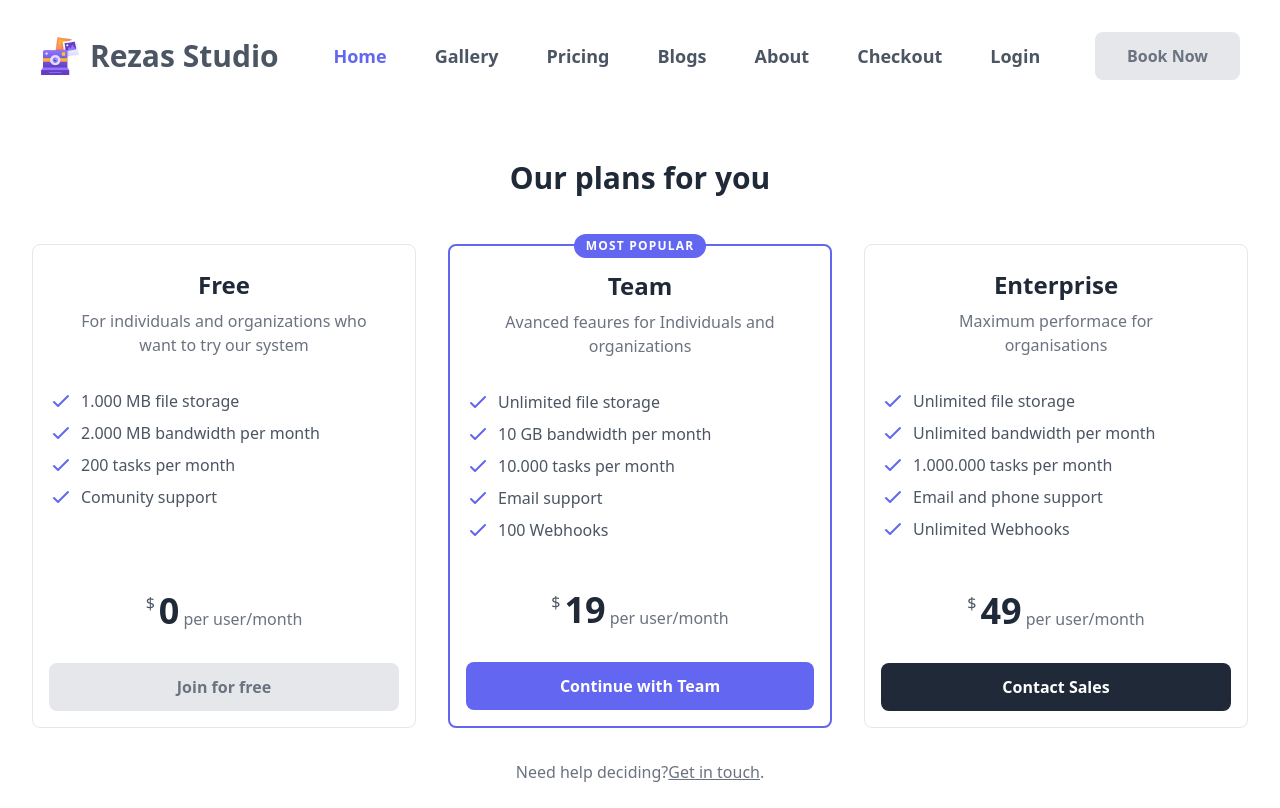
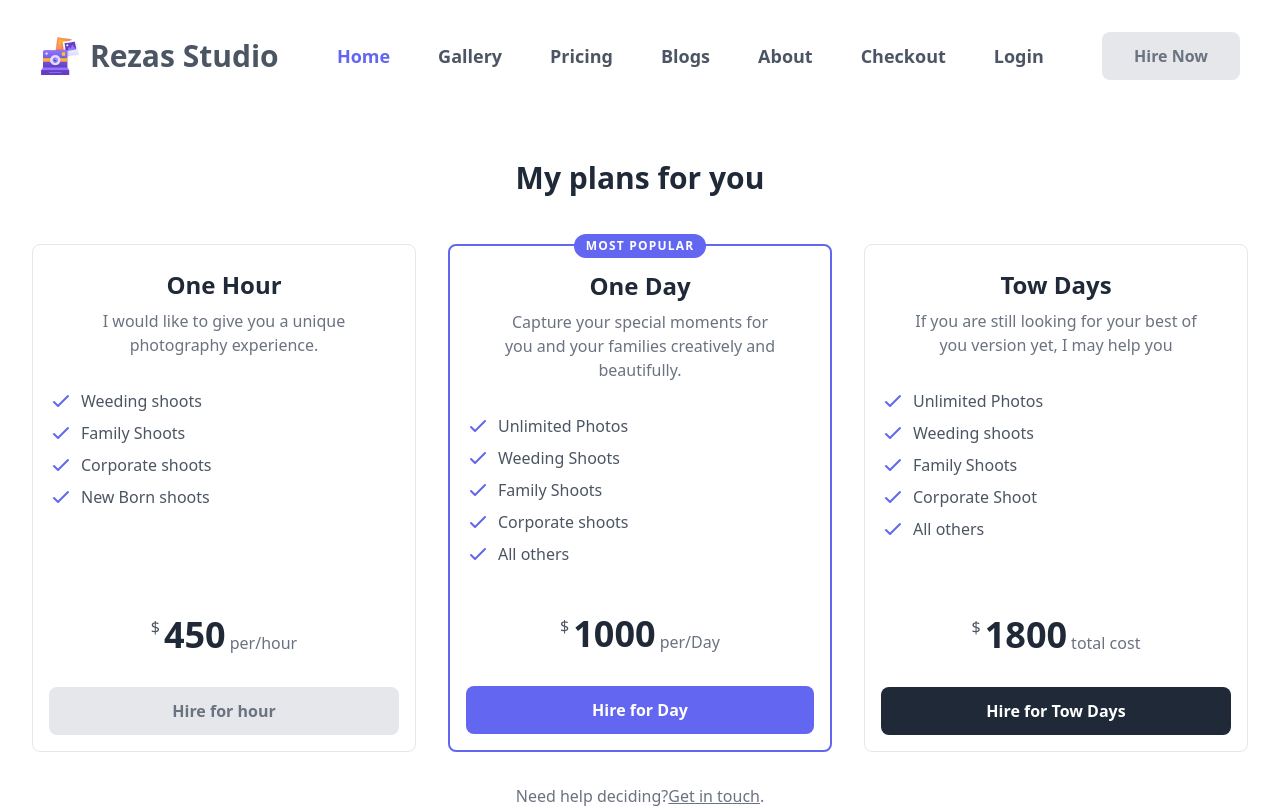
Before and after one commit to tareksabbir/rezas-studio, a React (Create React App) app: page /pricing in a window 1280 px wide. Shown: the top 808 px of the page. Built offline with nearby package versions, Linux system fonts and the light colour scheme; no server answers.

Commit message:
mejor-updates

```diff
--- a/src/Components/CheckOut/CheckOut.js
+++ b/src/Components/CheckOut/CheckOut.js
@@ -2,8 +2,42 @@ import React from 'react';
 
 const CheckOut = () => {
     return (
-        <div>
-            <h1>hoiiiiiii</h1>
+        <div className="leading-loose">
+            <form className="max-w-xl m-4 p-10 bg-white rounded shadow-xl mx-auto">
+                <p className="text-gray-800 font-medium">Customer information</p>
+                <div className="">
+                    <label className="block text-sm text-gray-00" for="cus_name">Name</label>
+                    <input className="w-full px-5 py-1 text-gray-700 bg-gray-200 rounded" id="cus_name" name="cus_name" type="text" required="" placeholder="Your Name" aria-label="Name" />
+                </div>
+                <div className="mt-2">
+                    <label className="block text-sm text-gray-600" for="cus_email">Email</label>
+                    <input className="w-full px-5  py-4 text-gray-700 bg-gray-200 rounded" id="cus_email" name="cus_email" type="text" required="" placeholder="Your Email" aria-label="Email" />
+                </div>
+                <div className="mt-2">
+                    <label className=" block text-sm text-gray-600" for="cus_email">Address</label>
+                    <input className="w-full px-2 py-2 text-gray-700 bg-gray-200 rounded" id="cus_email" name="cus_email" type="text" required="" placeholder="Street" aria-label="Email" />
+                </div>
+                <div className="mt-2">
+                    <label className="hidden text-sm block text-gray-600" for="cus_email">City</label>
+                    <input className="w-full px-2 py-2 text-gray-700 bg-gray-200 rounded" id="cus_email" name="cus_email" type="text" required="" placeholder="City" aria-label="Email" />
+                </div>
+                <div className="inline-block mt-2 w-1/2 pr-1">
+                    <label className="hidden block text-sm text-gray-600" for="cus_email">Country</label>
+                    <input className="w-full px-2 py-2 text-gray-700 bg-gray-200 rounded" id="cus_email" name="cus_email" type="text" required="" placeholder="Country" aria-label="Email" />
+                </div>
+                <div className="inline-block mt-2 -mx-1 pl-1 w-1/2">
+                    <label className="hidden block text-sm text-gray-600" for="cus_email">Zip</label>
+                    <input className="w-full px-2 py-2 text-gray-700 bg-gray-200 rounded" id="cus_email" name="cus_email" type="text" required="" placeholder="Zip" aria-label="Email" />
+                </div>
+                <p className="mt-4 text-gray-800 font-medium">Payment information</p>
+                <div className="">
+                    <label className="block text-sm text-gray-600" for="cus_name">Card</label>
+                    <input className="w-full px-2 py-2 text-gray-700 bg-gray-200 rounded" id="cus_name" name="cus_name" type="text" required="" placeholder="Card Number MM/YY CVC" aria-label="Name" />
+                </div>
+                <div className="mt-4">
+                    <button className="px-4 py-1 text-white font-light tracking-wider  bg-indigo-500 rounded" type="submit">$1000.00</button>
+                </div>
+            </form>
         </div>
     );
 };
--- a/src/Components/Header/Header.js
+++ b/src/Components/Header/Header.js
@@ -23,7 +23,7 @@ const Header = () => {
                             <h1 class="text-white text-4xl sm:text-5xl md:text-6xl font-bold text-center mb-8 md:mb-12">Your Story Is Waiting To Be Told</h1>
 
                             <div class="w-full flex flex-col sm:flex-row sm:justify-center gap-2.5">
-                                <Link to='/pricing' class="inline-block bg-indigo-500 hover:bg-indigo-600 active:bg-indigo-700 focus-visible:ring ring-indigo-300 text-white text-sm md:text-base font-semibold text-center rounded-lg outline-none transition duration-100 px-8 py-3">Book Now</Link>
+                                <Link to='/pricing' class="inline-block bg-indigo-500 hover:bg-indigo-600 active:bg-indigo-700 focus-visible:ring ring-indigo-300 text-white text-sm md:text-base font-semibold text-center rounded-lg outline-none transition duration-100 px-8 py-3">Hire Now</Link>
 
                                 <Link to='/bigallery' class="inline-block bg-gray-200 hover:bg-gray-300 focus-visible:ring ring-indigo-300 text-gray-500 active:text-gray-700 text-sm md:text-base font-semibold text-center rounded-lg outline-none transition duration-100 px-8 py-3">Take tour</Link>
                             </div>
--- a/src/Components/Login/Login.js
+++ b/src/Components/Login/Login.js
@@ -19,7 +19,7 @@ const Login = () => {
         error,
     ] = useSignInWithEmailAndPassword(auth);
 
-    const [signInWithGoogle] = useSignInWithGoogle(auth);
+    const [signInWithGoogle, googleUser] = useSignInWithGoogle(auth);
     const [sendPasswordResetEmail] = useSendPasswordResetEmail(auth);
 
 
@@ -45,6 +45,9 @@ const Login = () => {
 
 
     if (user) {
+        navigate(from, { replace: true });
+    }
+    if (googleUser) {
         navigate(from, { replace: true });
     }
 
--- a/src/Components/Navbar/Navbar.js
+++ b/src/Components/Navbar/Navbar.js
@@ -38,7 +38,7 @@ const Navbar = () => {
                 }
             </nav>
 
-            <Link to='/pricing' className="hidden lg:inline-block bg-gray-200 hover:bg-gray-300 focus-visible:ring ring-indigo-300 text-gray-500 active:text-gray-700 text-sm md:text-base font-semibold text-center rounded-lg outline-none transition duration-100 px-8 py-3">Book Now</Link>
+            <Link to='/pricing' className="hidden lg:inline-block bg-gray-200 hover:bg-gray-300 focus-visible:ring ring-indigo-300 text-gray-500 active:text-gray-700 text-sm md:text-base font-semibold text-center rounded-lg outline-none transition duration-100 px-8 py-3">Hire Now</Link>
 
             <button type="button" className="inline-flex items-center lg:hidden bg-gray-200 hover:bg-gray-300 focus-visible:ring ring-indigo-300 text-gray-500 active:text-gray-700 text-sm md:text-base font-semibold rounded-lg gap-2 px-2.5 py-2">
                 <svg xmlns="http://www.w3.org/2000/svg" className="h-6 w-6" viewBox="0 0 20 20" fill="currentColor">
--- a/src/Components/Pricing/Pricing.js
+++ b/src/Components/Pricing/Pricing.js
@@ -6,15 +6,15 @@ const Pricing = () => {
         <>
             <div className="bg-white py-6 sm:py-8 lg:py-12">
                 <div className="max-w-screen-xl px-4 md:px-8 mx-auto">
-                    <h2 className="text-gray-800 text-2xl lg:text-3xl font-bold text-center mb-4 md:mb-8 xl:mb-12">Our plans for you</h2>
+                    <h2 className="text-gray-800 text-2xl lg:text-3xl font-bold text-center mb-4 md:mb-8 xl:mb-12">My plans for you</h2>
 
                     <div className="grid sm:grid-cols-2 lg:grid-cols-3 gap-6 lg:gap-8 mb-6 md:mb-8">
 
                         <div className="flex flex-col border rounded-lg p-4 pt-6">
                             <div className="mb-12">
-                                <div className="text-gray-800 text-2xl font-bold text-center mb-2">Free</div>
+                                <div className="text-gray-800 text-2xl font-bold text-center mb-2">One Hour</div>
 
-                                <p className="text-gray-500 text-center mx-auto px-8 mb-8">For individuals and organizations who want to try our system</p>
+                                <p className="text-gray-500 text-center mx-auto px-8 mb-8">I would like to give you a unique photography experience.</p>
 
                                 <div className="space-y-2">
 
@@ -23,7 +23,7 @@ const Pricing = () => {
                                             <path stroke-linecap="round" stroke-linejoin="round" stroke-width="2" d="M5 13l4 4L19 7" />
                                         </svg>
 
-                                        <span className="text-gray-600">1.000 MB file storage</span>
+                                        <span className="text-gray-600">Weeding shoots</span>
                                     </div>
 
                                     <div className="flex gap-2">
@@ -31,7 +31,7 @@ const Pricing = () => {
                                             <path stroke-linecap="round" stroke-linejoin="round" stroke-width="2" d="M5 13l4 4L19 7" />
                                         </svg>
 
-                                        <span className="text-gray-600">2.000 MB bandwidth per month</span>
+                                        <span className="text-gray-600">Family Shoots</span>
                                     </div>
 
                                     <div className="flex gap-2">
@@ -39,14 +39,14 @@ const Pricing = () => {
                                             <path stroke-linecap="round" stroke-linejoin="round" stroke-width="2" d="M5 13l4 4L19 7" />
                                         </svg>
 
-                                        <span className="text-gray-600">200 tasks per month</span>
+                                        <span className="text-gray-600">Corporate shoots</span>
                                     </div>
                                     <div className="flex gap-2">
                                         <svg xmlns="http://www.w3.org/2000/svg" className="w-6 h-6 shrink-0 text-indigo-500" fill="none" viewBox="0 0 24 24" stroke="currentColor">
                                             <path stroke-linecap="round" stroke-linejoin="round" stroke-width="2" d="M5 13l4 4L19 7" />
                                         </svg>
 
-                                        <span className="text-gray-600">Comunity support</span>
+                                        <span className="text-gray-600">New Born shoots</span>
                                     </div>
 
                                 </div>
@@ -55,11 +55,11 @@ const Pricing = () => {
                             <div className="flex flex-col gap-8 mt-auto">
                                 <div className="flex justify-center items-end gap-1">
                                     <span className="self-start text-gray-600">$</span>
-                                    <span className="text-4xl text-gray-800 font-bold">0</span>
-                                    <span className="text-gray-500">per user/month</span>
+                                    <span className="text-4xl text-gray-800 font-bold">450</span>
+                                    <span className="text-gray-500">per/hour</span>
                                 </div>
 
-                                <Link to='/checkout' className="block bg-gray-200 hover:bg-gray-300 focus-visible:ring ring-indigo-300 text-gray-500 active:text-gray-700 text-sm md:text-base font-semibold text-center rounded-lg outline-none transition duration-100 px-8 py-3">Join for free</Link>
+                                <Link to='/checkout' className="block bg-gray-200 hover:bg-gray-300 focus-visible:ring ring-indigo-300 text-gray-500 active:text-gray-700 text-sm md:text-base font-semibold text-center rounded-lg outline-none transition duration-100 px-8 py-3">Hire for hour</Link>
                             </div>
                         </div>
 
@@ -69,9 +69,9 @@ const Pricing = () => {
                                     <span className="h-6 flex justify-center items-center bg-indigo-500 text-white text-xs font-semibold tracking-widest uppercase rounded-full px-3 py-1">most popular</span>
                                 </div>
 
-                                <div className="text-gray-800 text-2xl font-bold text-center mb-2">Team</div>
+                                <div className="text-gray-800 text-2xl font-bold text-center mb-2">One Day</div>
 
-                                <p className="text-gray-500 text-center mx-auto px-8 mb-8">Avanced feaures for Individuals and organizations</p>
+                                <p className="text-gray-500 text-center mx-auto px-8 mb-8">Capture your special moments for you and your families creatively and beautifully.</p>
 
                                 <div className="space-y-2">
 
@@ -80,7 +80,7 @@ const Pricing = () => {
                                             <path stroke-linecap="round" stroke-linejoin="round" stroke-width="2" d="M5 13l4 4L19 7" />
                                         </svg>
 
-                                        <span className="text-gray-600">Unlimited file storage</span>
+                                        <span className="text-gray-600">Unlimited Photos</span>
                                     </div>
 
                                     <div className="flex gap-2">
@@ -88,7 +88,7 @@ const Pricing = () => {
                                             <path stroke-linecap="round" stroke-linejoin="round" stroke-width="2" d="M5 13l4 4L19 7" />
                                         </svg>
 
-                                        <span className="text-gray-600">10 GB bandwidth per month</span>
+                                        <span className="text-gray-600">Weeding Shoots</span>
                                     </div>
 
                                     <div className="flex gap-2">
@@ -96,7 +96,7 @@ const Pricing = () => {
                                             <path stroke-linecap="round" stroke-linejoin="round" stroke-width="2" d="M5 13l4 4L19 7" />
                                         </svg>
 
-                                        <span className="text-gray-600">10.000 tasks per month</span>
+                                        <span className="text-gray-600">Family Shoots</span>
                                     </div>
 
                                     <div className="flex gap-2">
@@ -104,7 +104,7 @@ const Pricing = () => {
                                             <path stroke-linecap="round" stroke-linejoin="round" stroke-width="2" d="M5 13l4 4L19 7" />
                                         </svg>
 
-                                        <span className="text-gray-600">Email support</span>
+                                        <span className="text-gray-600">Corporate shoots</span>
                                     </div>
 
                                     <div className="flex gap-2">
@@ -112,7 +112,7 @@ const Pricing = () => {
                                             <path stroke-linecap="round" stroke-linejoin="round" stroke-width="2" d="M5 13l4 4L19 7" />
                                         </svg>
 
-                                        <span className="text-gray-600">100 Webhooks</span>
+                                        <span className="text-gray-600">All others</span>
                                     </div>
 
                                 </div>
@@ -121,19 +121,19 @@ const Pricing = () => {
                             <div className="flex flex-col gap-8 mt-auto">
                                 <div className="flex justify-center items-end gap-1">
                                     <span className="self-start text-gray-600">$</span>
-                                    <span className="text-4xl text-gray-800 font-bold">19</span>
-                                    <span className="text-gray-500">per user/month</span>
+                                    <span className="text-4xl text-gray-800 font-bold">1000</span>
+                                    <span className="text-gray-500">per/Day</span>
                                 </div>
 
-                                <Link to='/checkout' className="block bg-indigo-500 hover:bg-indigo-600 active:bg-indigo-700 focus-visible:ring ring-indigo-300 text-white text-sm md:text-base font-semibold text-center rounded-lg outline-none transition duration-100 px-8 py-3">Continue with Team</Link>
+                                <Link to='/checkout' className="block bg-indigo-500 hover:bg-indigo-600 active:bg-indigo-700 focus-visible:ring ring-indigo-300 text-white text-sm md:text-base font-semibold text-center rounded-lg outline-none transition duration-100 px-8 py-3">Hire for Day</Link>
                             </div>
                         </div>
 
                         <div className="flex flex-col border rounded-lg p-4 pt-6">
                             <div className="mb-12">
-                                <div className="text-gray-800 text-2xl font-bold text-center mb-2">Enterprise</div>
+                                <div className="text-gray-800 text-2xl font-bold text-center mb-2">Tow Days</div>
 
-                                <p className="text-gray-500 text-center mx-auto px-8 mb-8">Maximum performace for organisations</p>
+                                <p className="text-gray-500 text-center mx-auto px-8 mb-8">If you are still looking for your best of you version yet, I may help you</p>
 
                                 <div className="space-y-2">
 
@@ -142,7 +142,7 @@ const Pricing = () => {
                                             <path stroke-linecap="round" stroke-linejoin="round" stroke-width="2" d="M5 13l4 4L19 7" />
                                         </svg>
 
-                                        <span className="text-gray-600">Unlimited file storage</span>
+                                        <span className="text-gray-600">Unlimited Photos</span>
                                     </div>
 
                                     <div className="flex gap-2">
@@ -150,7 +150,7 @@ const Pricing = () => {
                                             <path stroke-linecap="round" stroke-linejoin="round" stroke-width="2" d="M5 13l4 4L19 7" />
                                         </svg>
 
-                                        <span className="text-gray-600">Unlimited bandwidth per month</span>
+                                        <span className="text-gray-600">Weeding shoots</span>
                                     </div>
 
                                     <div className="flex gap-2">
@@ -158,7 +158,7 @@ const Pricing = () => {
                                             <path stroke-linecap="round" stroke-linejoin="round" stroke-width="2" d="M5 13l4 4L19 7" />
                                         </svg>
 
-                                        <span className="text-gray-600">1.000.000 tasks per month</span>
+                                        <span className="text-gray-600">Family Shoots</span>
                                     </div>
 
                                     <div className="flex gap-2">
@@ -166,7 +166,7 @@ const Pricing = () => {
                                             <path stroke-linecap="round" stroke-linejoin="round" stroke-width="2" d="M5 13l4 4L19 7" />
                                         </svg>
 
-                                        <span className="text-gray-600">Email and phone support</span>
+                                        <span className="text-gray-600">Corporate Shoot</span>
                                     </div>
 
                                     <div className="flex gap-2">
@@ -174,7 +174,7 @@ const Pricing = () => {
                                             <path stroke-linecap="round" stroke-linejoin="round" stroke-width="2" d="M5 13l4 4L19 7" />
                                         </svg>
 
-                                        <span className="text-gray-600">Unlimited Webhooks</span>
+                                        <span className="text-gray-600">All others</span>
                                     </div>
 
                                 </div>
@@ -183,11 +183,11 @@ const Pricing = () => {
                             <div className="flex flex-col gap-8 mt-auto">
                                 <div className="flex justify-center items-end gap-1">
                                     <span className="self-start text-gray-600">$</span>
-                                    <span className="text-4xl text-gray-800 font-bold">49</span>
-                                    <span className="text-gray-500">per user/month</span>
+                                    <span className="text-4xl text-gray-800 font-bold">1800</span>
+                                    <span className="text-gray-500">total cost</span>
                                 </div>
 
-                                <Link to='/checkout' className="block bg-gray-800 hover:bg-gray-700 active:bg-gray-600 focus-visible:ring ring-indigo-300 text-white text-sm md:text-base font-semibold text-center rounded-lg outline-none transition duration-100 px-8 py-3">Contact Sales</Link>
+                                <Link to='/checkout' className="block bg-gray-800 hover:bg-gray-700 active:bg-gray-600 focus-visible:ring ring-indigo-300 text-white text-sm md:text-base font-semibold text-center rounded-lg outline-none transition duration-100 px-8 py-3">Hire for Tow Days</Link>
                             </div>
                         </div>
 
```
